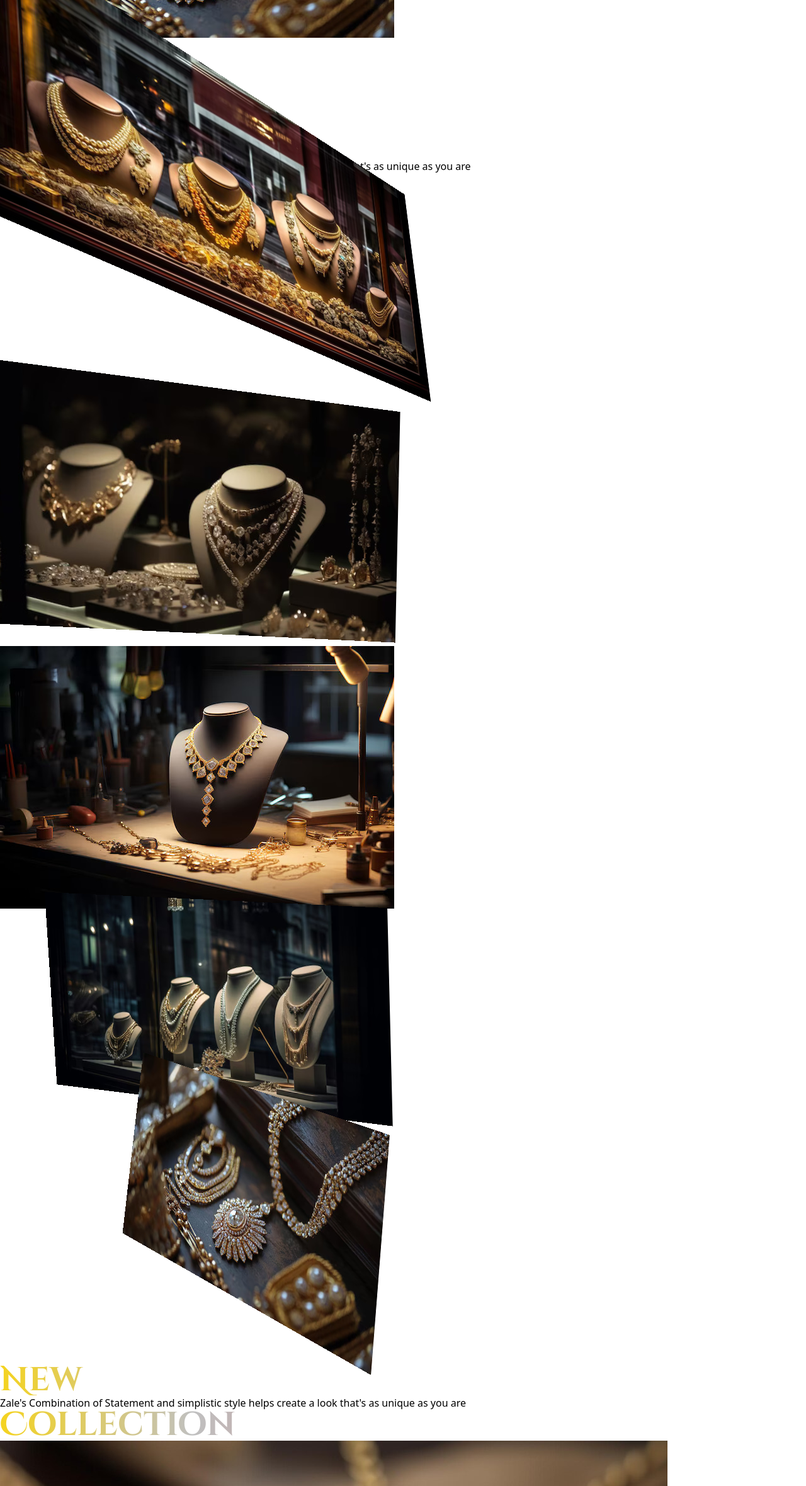
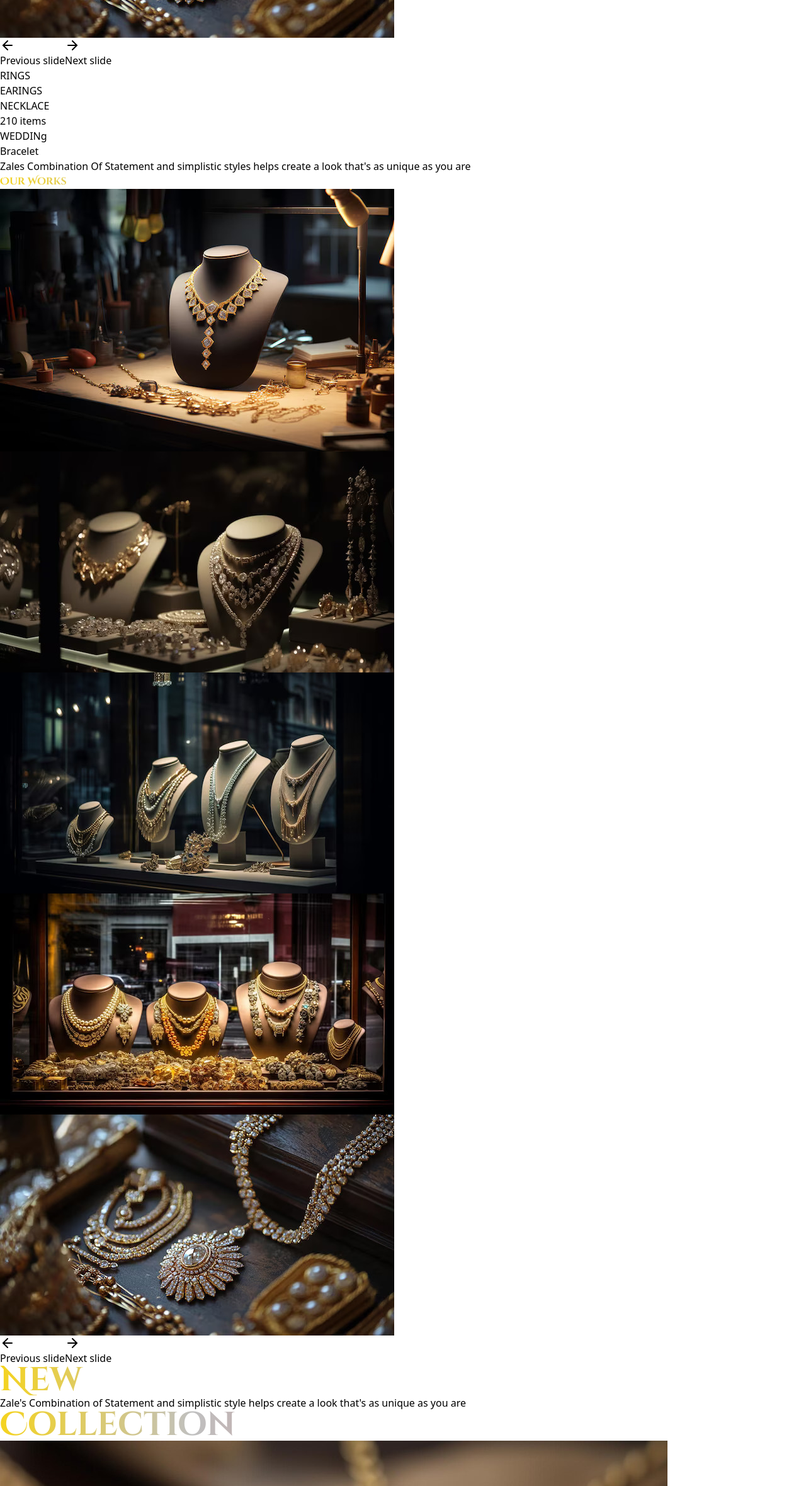
Before and after one commit to Kasimkkn/kkjewels, a React (Vite) app: page / in a window 1280 px wide. Shown: the part 5361-7721 px from the top of the page at 63% size. Built offline with nearby package versions, Linux system fonts and the light colour scheme.

Commit message:
[dyad] Updated OurWorksSection with Carousel - wrote 1 file(s)

```diff
--- a/src/components/OurWorksSection.jsx
+++ b/src/components/OurWorksSection.jsx
@@ -1,10 +1,16 @@
 import React from 'react';
-import { BsArrowLeft, BsArrowRight } from 'react-icons/bs';
 import p1 from '../assets/img/p1.jpg';
 import p2 from '../assets/img/p2.jpg';
 import p3 from '../assets/img/p3.jpg';
 import p4 from '../assets/img/p4.jpg';
 import p5 from '../assets/img/p5.jpg';
+import {
+    Carousel,
+    CarouselContent,
+    CarouselItem,
+    CarouselPrevious,
+    CarouselNext,
+} from "./ui/carousel";
 
 const imageArray = [p1, p2, p3, p4, p5];
 
@@ -18,34 +24,31 @@ const OurWorksSection = () => {
                 <h1 className="mutligrateintAnimatedText font-decorative lg:text-7xl text-[2.7rem]">Our Works</h1>
             </div>
             <div className="relative md:mt-14 mt-7 flex w-full md:h-[80%]">
-                <button
-                    className="px-6 w-max md:hidden py-2 rounded-full z-50 border-l-[2px] border-r-[2px] border-white text-white absolute -bottom-28 left-14
-          flex items-center justify-center transform -translate-x-1/2 -translate-y-1/2">
-                    <BsArrowLeft color="white" className="text-xl" />
-                </button>
-                <div className="dContainer relative flex justify-center items-center w-full">
-                    <div className="dContainer relative flex justify-center items-center w-full">
-                        <div className="absolute overflow-hidden w-72 h-96 shadow-lg left-[5%] z-10 hover:z-50 hover:scale-105 hover:rotate-2 transition-transform duration-300 ease-in-out prespective-left">
-                            <img src={p4} alt="" className="w-full h-full object-cover rounded-lg " />
-                        </div>
-                        <div className="absolute overflow-hidden w-72 h-96 shadow-lg left-[25%] z-20 hover:z-50 hover:scale-105 hover:rotate-2 transition-transform duration-300 ease-in-out prespective-left-2">
-                            <img src={p2} alt="" className="w-full h-full object-cover rounded-lg " />
-                        </div>
-                        <div className="relative w-72 h-96 z-30 hover:z-50 hover:scale-105 hover:rotate-2 transition-transform duration-300 ease-in-out shadow-xl">
-                            <img src={p1} alt="" className="w-full h-full object-cover rounded-lg" />
-                        </div>
-                        <div className="absolute overflow-hidden w-72 h-96 shadow-lg right-[25%] z-20 hover:z-50 hover:scale-105 hover:rotate-2 transition-transform duration-300 ease-in-out prespective-right-2">
-                            <img src={p3} alt="" className="w-full h-full object-cover rounded-lg" />
-                        </div>
-                        <div className="absolute overflow-hidden w-72 h-96 shadow-lg right-[4%] z-10 hover:z-50 hover:scale-105 hover:rotate-2 transition-transform duration-300 ease-in-out prespective-right">
-                            <img src={p5} alt="" className="w-full h-full object-cover rounded-lg" />
-                        </div>
-                    </div>
-                </div>
-                <button
-                    className="px-6 w-max md:hidden py-2 rounded-full border-l-[2px] border-r-[2px] border-white text-white absolute -bottom-28 -right-0  transform flex items-center justify-center -translate-x-1/2 -translate-y-1/2">
-                    <BsArrowRight color="white" className="text-xl" />
-                </button>
+                <Carousel
+                    opts={{
+                        align: "start",
+                        loop: true,
+                    }}
+                    className="w-full relative"
+                >
+                    <CarouselContent className="-ml-1">
+                        {imageArray.map((image, index) => (
+                            <CarouselItem key={index} className="pl-1 md:basis-1/3 lg:basis-1/4">
+                                <div className="p-1">
+                                    <div className="overflow-hidden w-full h-96 shadow-lg">
+                                        <img
+                                            src={image}
+                                            alt={`Our Work ${index + 1}`}
+                                            className="w-full h-full object-cover rounded-lg"
+                                        />
+                                    </div>
+                                </div>
+                            </CarouselItem>
+                        ))}
+                    </CarouselContent>
+                    <CarouselPrevious className="absolute left-4 top-1/2 -translate-y-1/2 bg-black text-white border-none hover:bg-gray-800" />
+                    <CarouselNext className="absolute right-4 top-1/2 -translate-y-1/2 bg-black text-white border-none hover:bg-gray-800" />
+                </Carousel>
             </div>
         </section>
     );
```
